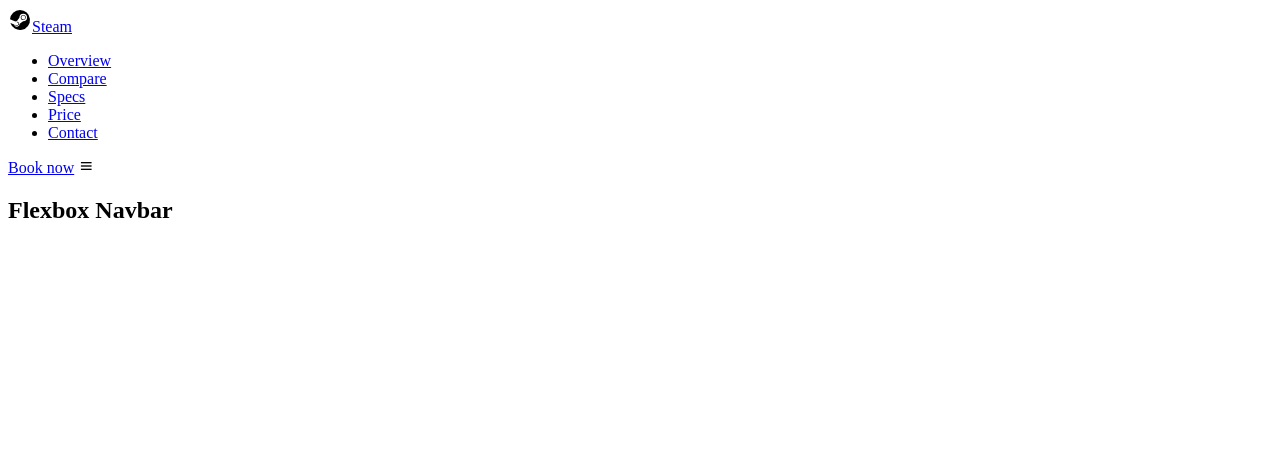
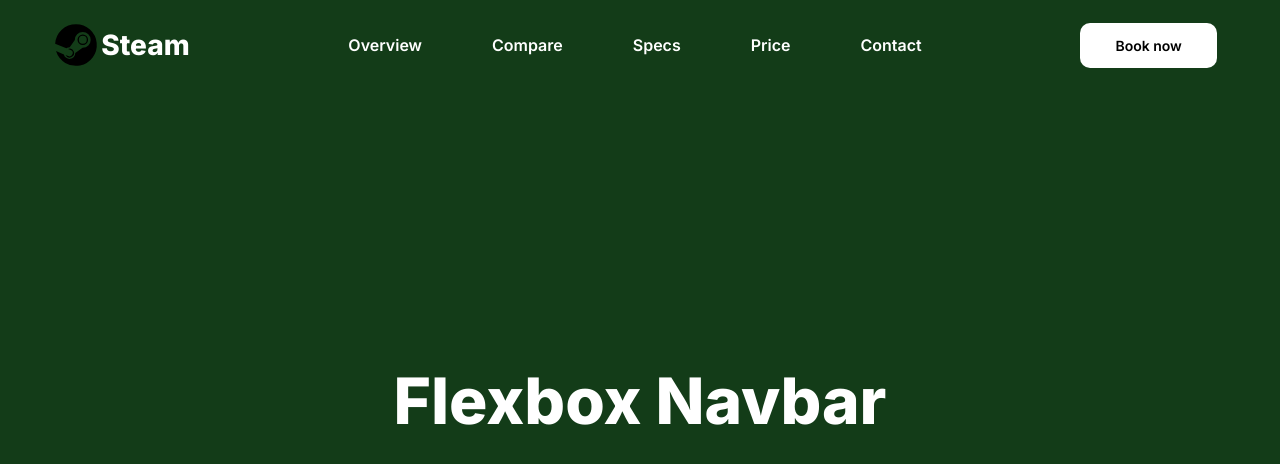
Before and after one commit to Kingwonder-Ek/Responsive-Flexbox, a plain HTML site: page index.html in a window 1280 px wide. Drawn offline with nearby package versions, Linux system fonts and the light colour scheme.

Commit message:
Update index.html

```diff
--- a/index.html
+++ b/index.html
@@ -4,7 +4,7 @@
   <meta charset="UTF-8">
   <meta name="viewport" content="width=device-width, initial-scale=1.0">
   <title>CSS NAVBAR USING HTML CSS</title>
-  <link rel="stylesheet" href="./public/style.css">
+  <link rel="stylesheet" href="./public/styles.css">
 
   <link rel="stylesheet"
   href="https://unpkg.com/boxicons@latest/css/boxicons.min.css">
```
